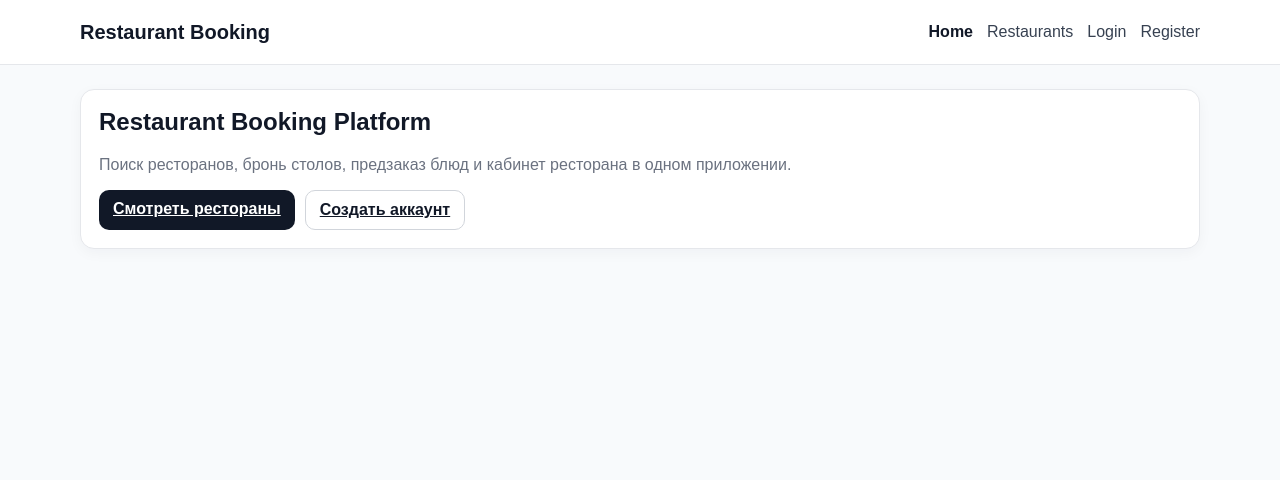
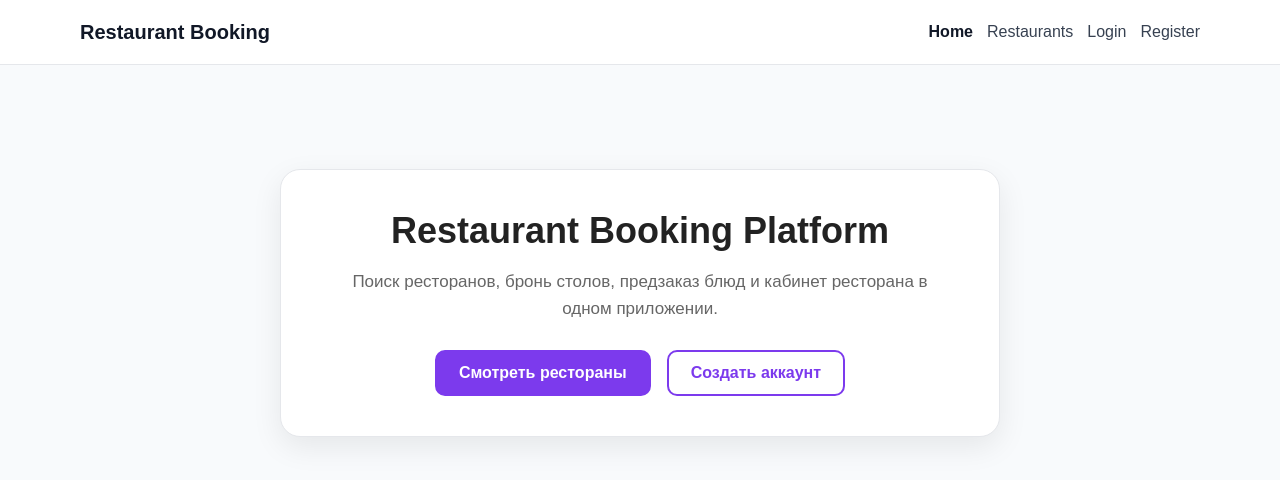
Before and after one commit to yrysbekshadi/Restaurant-serve-system, an Angular app in the folder Frontend/: page / in a window 1280 px wide. Shown: the top 480 px of the page. Built offline with nearby package versions, Linux system fonts and the light colour scheme; no server answers.

Commit message:
css home page

```diff
--- a/Frontend/src/app/pages/home/home.css
+++ b/Frontend/src/app/pages/home/home.css
@@ -0,0 +1,86 @@
+.card {
+  max-width: 720px;
+  margin: 80px auto;
+  padding: 40px 32px;
+  background: #ffffff;
+  border-radius: 20px;
+  box-shadow: 0 10px 30px rgba(0, 0, 0, 0.08);
+  text-align: center;
+}
+
+.card h1 {
+  margin: 0 0 16px;
+  font-size: 36px;
+  font-weight: 700;
+  color: #222;
+}
+
+.muted {
+  margin: 0 auto 28px;
+  max-width: 600px;
+  font-size: 17px;
+  line-height: 1.6;
+  color: #666;
+}
+
+.row {
+  display: flex;
+  justify-content: center;
+  gap: 16px;
+  flex-wrap: wrap;
+}
+
+.btn {
+  display: inline-block;
+  padding: 12px 22px;
+  border-radius: 10px;
+  font-size: 16px;
+  font-weight: 600;
+  text-decoration: none;
+  transition: 0.25s ease;
+  cursor: pointer;
+}
+
+.btn-primary {
+  background: #7c3aed;
+  color: #fff;
+  border: 2px solid #7c3aed;
+}
+
+.btn-primary:hover {
+  background: #6d28d9;
+  border-color: #6d28d9;
+}
+
+.btn-outline {
+  background: transparent;
+  color: #7c3aed;
+  border: 2px solid #7c3aed;
+}
+
+.btn-outline:hover {
+  background: #f3e8ff;
+}
+
+@media (max-width: 768px) {
+  .card {
+    margin: 40px 16px;
+    padding: 28px 20px;
+  }
+
+  .card h1 {
+    font-size: 28px;
+  }
+
+  .muted {
+    font-size: 15px;
+  }
+
+  .row {
+    flex-direction: column;
+  }
+
+  .btn {
+    width: 100%;
+  }
+}
```
Also changed, not shown: 1 other file (tests, documents, lock files or other folders).
